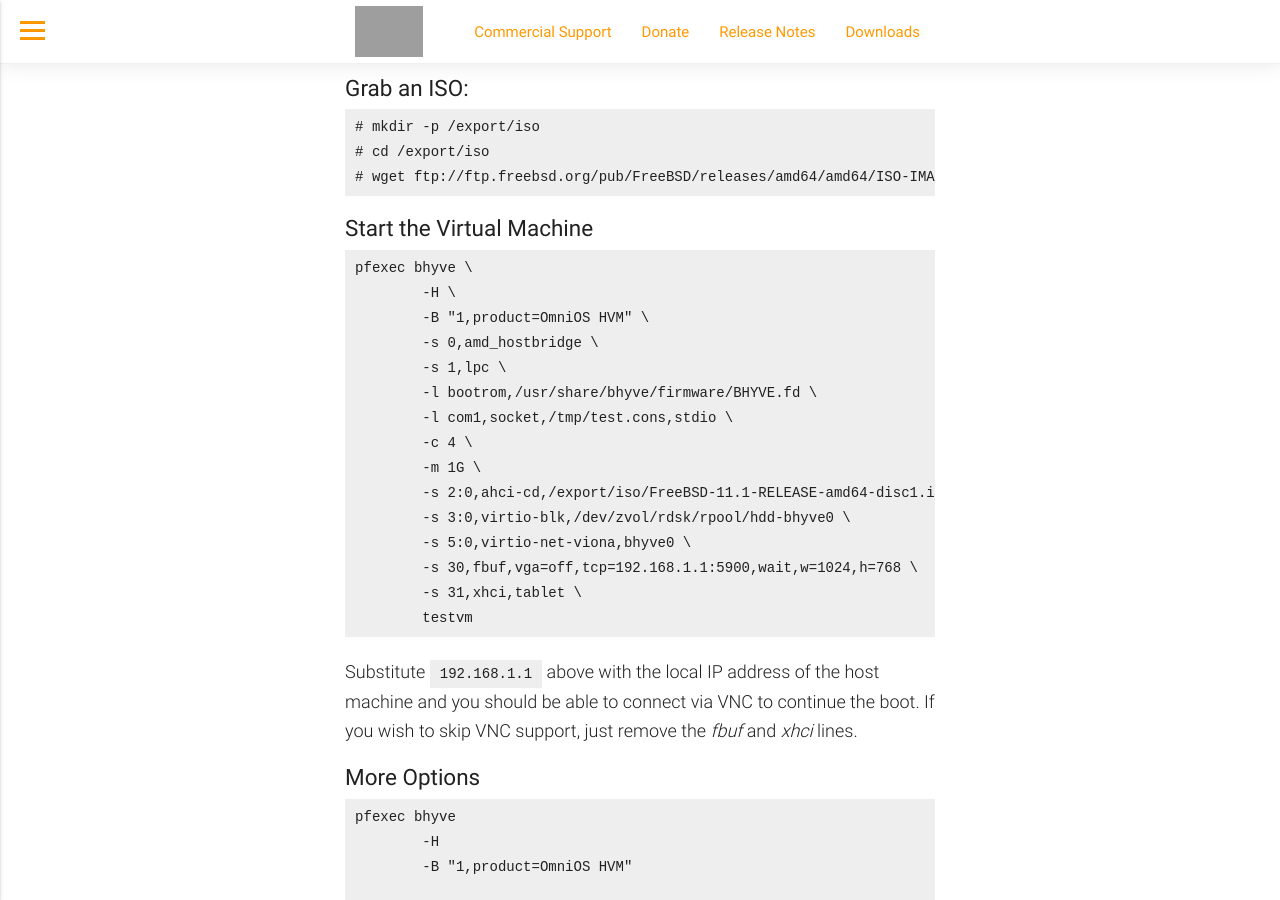
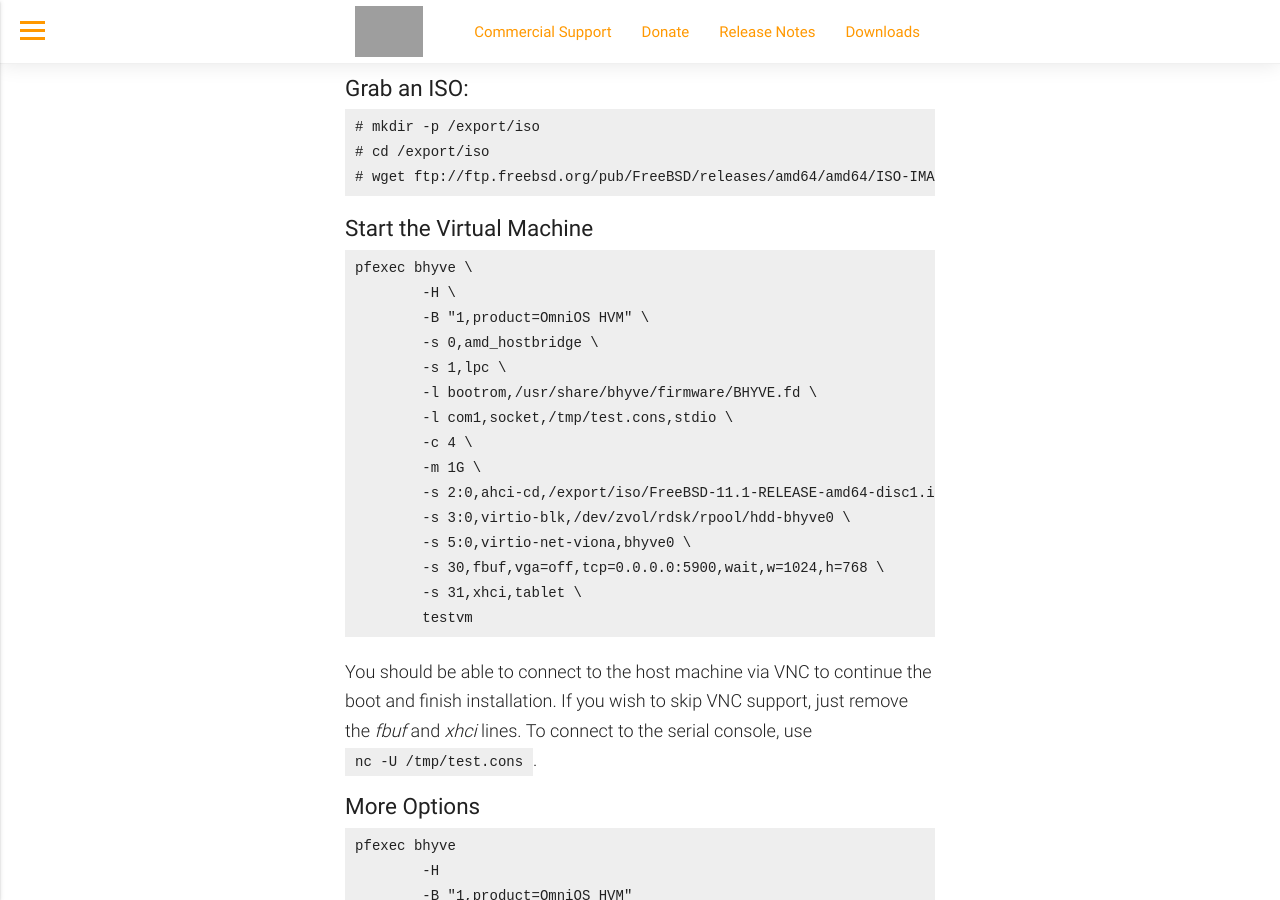
Before and after one commit to omniosorg/omniosorg.github.io, a Jekyll site: the page built from _docs/info/bhyve.md, in a window 1280 px wide and 900 px high, scrolled down 3220 px. Built offline with Jekyll 4.4.1, drawn with Linux system fonts in a browser that asks for light colours; grey boxes are pictures that could not be loaded.

Commit message:
Make VNC IP generic

````diff
--- a/_docs/info/bhyve.md
+++ b/_docs/info/bhyve.md
@@ -162,14 +162,15 @@ pfexec bhyve \
         -s 2:0,ahci-cd,/export/iso/FreeBSD-11.1-RELEASE-amd64-disc1.iso \
         -s 3:0,virtio-blk,/dev/zvol/rdsk/rpool/hdd-bhyve0 \
         -s 5:0,virtio-net-viona,bhyve0 \
-	-s 30,fbuf,vga=off,tcp=192.168.1.1:5900,wait,w=1024,h=768 \
+	-s 30,fbuf,vga=off,tcp=0.0.0.0:5900,wait,w=1024,h=768 \
 	-s 31,xhci,tablet \
         testvm
 ```
 
-Substitute `192.168.1.1` above with the local IP address of the host machine
-and you should be able to connect via VNC to continue the boot. If you wish
-to skip VNC support, just remove the _fbuf_ and _xhci_ lines.
+You should be able to connect to the host machine via VNC to continue the
+boot and finish installation. If you wish to skip VNC support, just remove
+the _fbuf_ and _xhci_ lines. To connect to the serial console, use
+`nc -U /tmp/test.cons`.
 
 ### More Options
 
````
